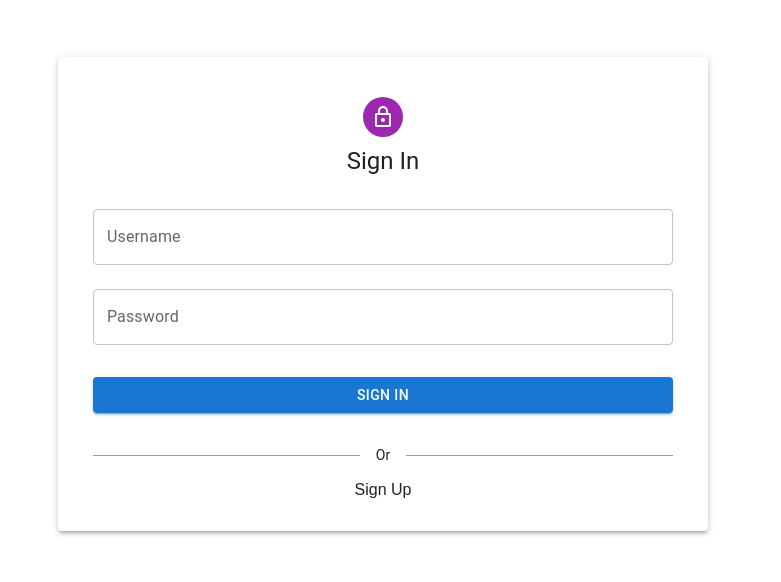
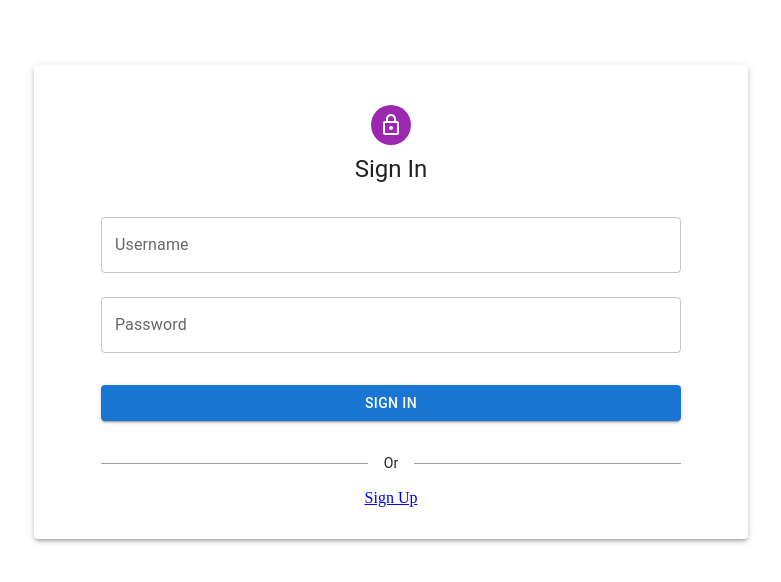
Before and after one commit to TroyTingle/chat-app-web, a Next.js app: page /login in a window 1280 px wide. Shown: the part 106-688 px from the top of the page, without its empty margins (257-1038 px from the left). Built offline with nearby package versions, Linux system fonts and the light colour scheme; no server answers.

Commit message:
Sticking with pages routing

```diff
--- a/src/app/globals.css
+++ /dev/null
@@ -1,42 +0,0 @@
-:root {
-  --background: #ffffff;
-  --foreground: #171717;
-}
-
-@media (prefers-color-scheme: dark) {
-  :root {
-    --background: #0a0a0a;
-    --foreground: #ededed;
-  }
-}
-
-html,
-body {
-  max-width: 100vw;
-  overflow-x: hidden;
-}
-
-body {
-  color: var(--foreground);
-  background: var(--background);
-  font-family: Arial, Helvetica, sans-serif;
-  -webkit-font-smoothing: antialiased;
-  -moz-osx-font-smoothing: grayscale;
-}
-
-* {
-  box-sizing: border-box;
-  padding: 0;
-  margin: 0;
-}
-
-a {
-  color: inherit;
-  text-decoration: none;
-}
-
-@media (prefers-color-scheme: dark) {
-  html {
-    color-scheme: dark;
-  }
-}
--- a/src/app/layout.tsx
+++ /dev/null
@@ -1,22 +0,0 @@
-import type { Metadata } from "next";
-import "./globals.css";
-import React from "react";
-
-export const metadata: Metadata = {
-  title: "Portfolio Chat App",
-  description: "A real time chat app built with NextJS and TypeScript.",
-};
-
-export default function RootLayout({
-  children,
-}: Readonly<{
-  children: React.ReactNode;
-}>) {
-  return (
-    <html lang="en">
-      <body>
-        {children}
-      </body>
-    </html>
-  );
-}
--- a/src/app/login/page.tsx
+++ b/src/pages/login.tsx
@@ -1,4 +1,3 @@
-"use client";
 import LockOutlinedIcon from "@mui/icons-material/LockOutlined";
 import { Avatar, Box, Button, Container, Paper, TextField, Typography } from "@mui/material";
 import React, { FormEvent, useState } from "react";
```
Also changed, not shown: src/pages/index.tsx (renamed from src/app/page.tsx), src/pages/signup.tsx (renamed from src/app/signup/page.tsx).
